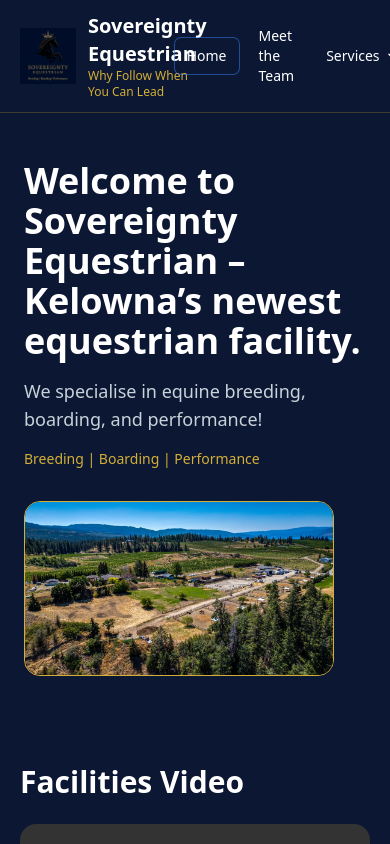
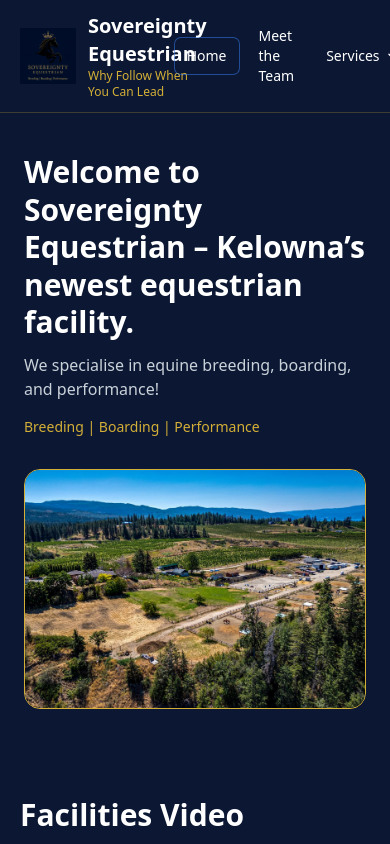
Before and after one commit to Reardon9/Sovereignty-Equestrian-, a React (Vite) app: page / in a window 390 px wide. Shown: the top 844 px of the page. Built offline with nearby package versions, Linux system fonts and the light colour scheme; grey boxes are pictures that could not be loaded; the HTML template or start-up script is replaced by a standard one.

Commit message:
Reduce Hero image size; tune heading/body scale

```diff
--- a/src/App.jsx
+++ b/src/App.jsx
@@ -267,30 +267,35 @@
 const Home = () => (
   <main>
     {/* Hero */}
-    <section className="pt-12 sm:pt-20 pb-10" style={{ background: brand.navy }}>
+    {/* Hero */}
+<section className="pt-10 sm:pt-16 pb-10" style={{ background: brand.navy }}>
   <div className="max-w-7xl mx-auto px-6 sm:px-8">
     <div className="grid grid-cols-1 md:grid-cols-3 gap-8 items-center">
-          <div className="col-span-2">
+      <div className="md:col-span-2">
         <h1
-              className="text-4xl sm:text-5xl font-semibold mb-4"
+          className="text-3xl sm:text-4xl md:text-5xl font-semibold leading-tight mb-3"
           style={{ color: brand.white }}
         >
-              Welcome to Sovereignty Equestrian – Kelowna’s newest equestrian
-              facility.
+          Welcome to Sovereignty Equestrian – Kelowna’s newest equestrian facility.
         </h1>
-            <p className="text-lg mb-4" style={{ color: "#c9d1d9" }}>
+        <p className="text-base sm:text-lg mb-4" style={{ color: "#c9d1d9" }}>
           We specialise in equine breeding, boarding, and performance!
         </p>
-            <p className="text-sm" style={{ color: brand.gold }}>
+        <p className="text-sm sm:text-base" style={{ color: brand.gold }}>
           Breeding | Boarding | Performance
         </p>
       </div>
-          <div>
+
+      {/* Image column — intentionally smaller than Facilities image */}
+      <div
+        className="h-[240px] sm:h-[320px] md:h-[360px] lg:h-[380px] rounded-2xl overflow-hidden border"
+        style={{ borderColor: brand.gold }}
+      >
         <img
           src="/images/home/hero.jpg"
           alt="Sovereignty Equestrian"
-              className="w-full h-full object-cover rounded-2xl overflow-hidden border"
-              style={{ borderColor: brand.gold }}
+          className="w-full h-full object-cover"
+          style={{ objectPosition: "50% 45%" }}  // tweak if you want the focal point higher/lower
         />
       </div>
     </div>
@@ -358,14 +363,14 @@
         />
 
         <ul className="list-disc pl-6 space-y-2 text-lg">
-          <li>Spacious stalls</li>
-          <li>Outdoor arena (185 × 90)</li>
-          <li>Round pens</li>
-          <li>Tack room</li>
-          <li>Wash bays</li>
-          <li>Turnout fields</li>
-          <li>On-property trails & access to local routes</li>
-          <li>Secure fencing & surveillance</li>
+          <li>Spacious Stalls</li>
+          <li>Outdoor Arena (185 × 90)</li>
+          <li>Round Pen</li>
+          <li>Tack Room</li>
+          <li>Wash Bay</li>
+          <li>Turnout Fields</li>
+          <li>On-Property Trails & Access to Local Routes</li>
+          <li>Secure Fencing & Surveillance</li>
         </ul>
       </div>
     </Section>
```
Lines whose indentation alone changed are shown as unchanged.
